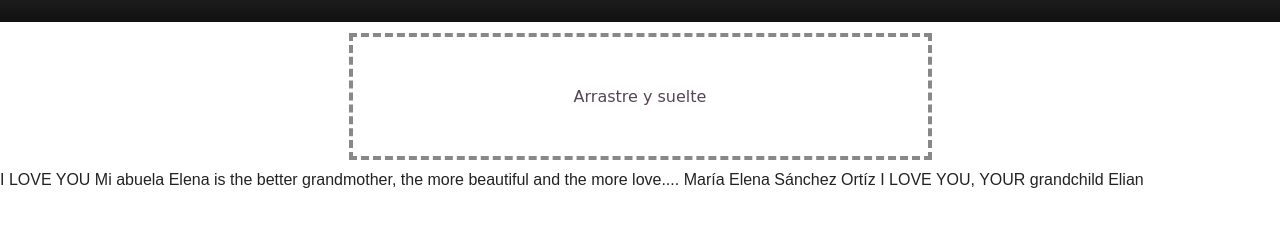
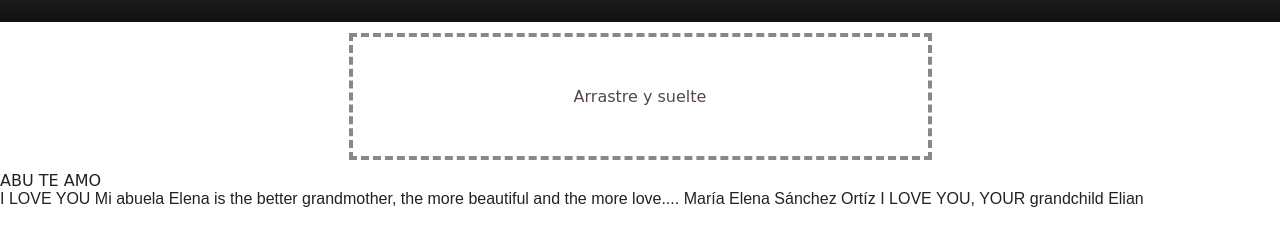
Before and after one commit to elian-amarilla/cursoGit, a plain HTML site: page index.html in a window 1280 px wide. Shown: the part 228-474 px from the top of the page. Drawn offline with Linux system fonts and the light colour scheme; files that its build step writes are made by us from their sources; files whose address does not match are found by name.

Commit message:
Update index.html

```diff
--- a/index.html
+++ b/index.html
@@ -20,6 +20,7 @@
     <div class="barra-de-carga"></div>
     <div class="zona-arrastre">Arrastre y suelte</div>
     <div class="resultado"></div>
+    <div class="retado">ABU TE AMO</div>
     I LOVE YOU
     <script src="codigo.js"></script>
 </body>
```
